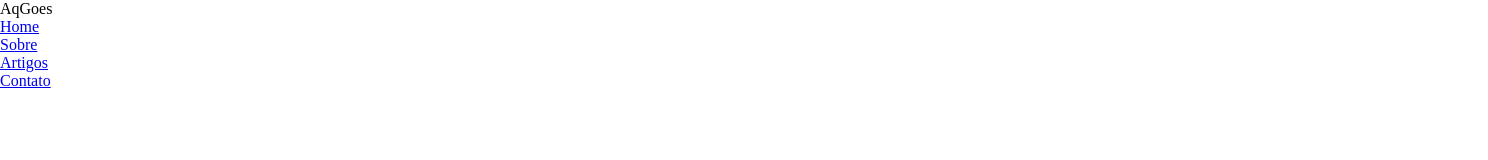
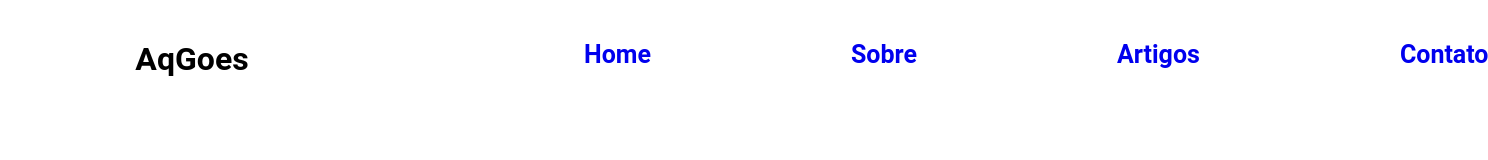
Before and after one commit to alanqg/aqgoes, a plain HTML site: page index.html in a window 1280 px wide. Shown: the whole page, 1488 px wide, since content can reach past the window. Drawn offline with Linux system fonts and the light colour scheme.

Commit message:
Modelo de criação para blog

```diff
--- /dev/null
+++ b/css/customer.css
@@ -0,0 +1,44 @@
+*{
+    margin: 0;
+    padding: 0;
+    box-sizing: border-box;
+}
+@import url('https://fonts.googleapis.com/css2?family=Roboto:ital,wght@0,100;0,700;0,900;1,300;1,400&display=swap');
+
+body{
+    font-family: 'Roboto', sans-serif;
+}
+:root{
+    --cor_btn: #4A2127;
+}
+header{
+    display: flex;
+    padding-top: 40px;
+}
+header .logo{
+    width: 30%;
+    height: 100px;
+
+    text-align: center;
+}
+header .logo:hover{
+    color: brown;
+}
+header nav{
+    width: 70%;
+
+}
+header nav ul{
+    display: flex;
+    list-style: none;
+
+}
+header nav ul li{
+    margin-left: 200px;
+}
+header nav ul li a{
+    text-decoration: none;
+    font-size: 25px;
+    font-weight: 700;
+
+}
--- a/index.html
+++ b/index.html
@@ -4,18 +4,11 @@
     <meta charset="UTF-8">
     <meta name="viewport" content="width=device-width, initial-scale=1.0">
     <title>Blog do AqGoes</title>
-    <style>
-        *{
-            margin: 0;
-            padding: 0;
-            box-sizing: border-box;
-        }
-
-    </style>
+    <link rel="stylesheet" href="css/customer.css">
 </head>
 <body>
     <header>
-        <div class="logo">Aq<span>Goes</span></div>
+        <div class="logo"><h1>Aq<span>Goes</span></h1></div>
         <nav>
             <ul>
                 <li><a href="#banner">Home</a></li>
```
